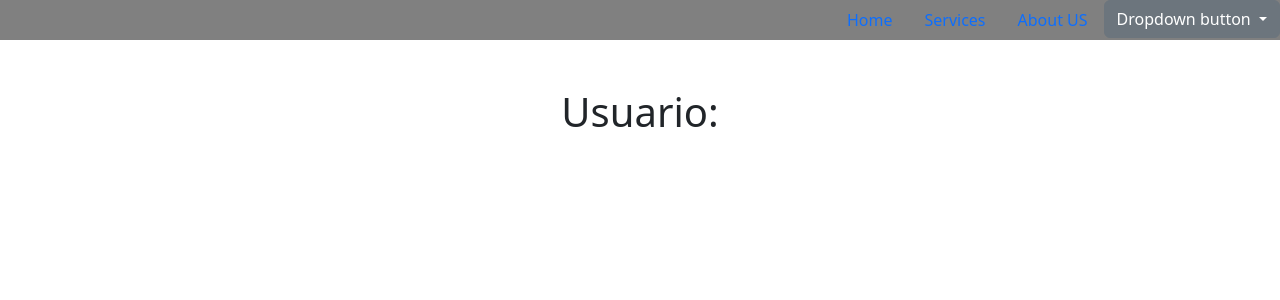
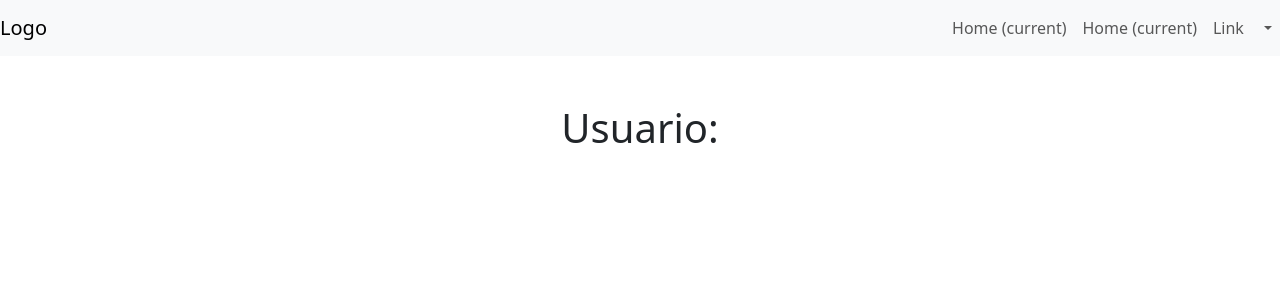
Before and after one commit to AndresSilverall/HollowClientsSystem, a Django app: template templates/base.html in a window 1280 px wide. Shown: the top 300 px of the page. Run offline with Django 4.2, Linux system fonts and the light colour scheme; the template is opened without the code that fills it, so the values that code supplies are empty; some libraries are stand-ins or nearby versions.

Commit message:
se corrigio el diseño de la barra de navegacion

```diff
--- a/templates/base.html
+++ b/templates/base.html
@@ -6,43 +6,51 @@
     <meta name="viewport" content="width=device-width, initial-scale=1.0">
 		<link href="{% static 'fontawesome_free/css/all.min.css' %}" rel="stylesheet" type="text/css">
 		<script src="{% static 'fontawesome_free/js/all.min.js' %}"></script>
+		<script src="{% static 'bootstrap/js/bootstrap.bundle.js' %}"></script>
     <link rel="stylesheet" href="{% static 'bootstrap/css/bootstrap.min.css' %}">
+		<script src="{% static 'bootstrap/js/bootstrap.min.js' %}"></script>
+
+
     <title>Base template</title>
 </head>
 <body>
-    <nav>
-			<ul class="nav list-inline justify-content-end" style="background-color: gray">
-				<li class="nav-item">
-					<a class="nav-link" href="#"> Home</a>
-				</li>
-				<li>
-					<a class="nav-link" href="#"> Services</a>
-				</li>
-					<li>
-						<a class="nav-link" href="#"> About US</a>
+    <nav class="navbar navbar-expand-lg bg-light">
+			<a class="navbar-brand" href="#"> Logo</a>
+			<button class="navbar-toggler" type="button" data-bs-toggle="collapse" data-bs-target="#navbarSupportedContent" aria-controls="navbarSupportedContent" aria-expanded="false" aria-label="Toggle navigation">
+				<span class="navbar-toggler-icon"></span>
+			</button>
+			<div class="collapse navbar-collapse justify-content-end" id="navbarSupportedContent">
+				<ul class="navbar-nav mr-auto">
+					<li class="nav-item active">
+						<a class="nav-link" href="#">Home <span class="sr-only">(current)</span></a>
 					</li>
-					<div class="nav-dropdown">
-						<button class="btn btn-secondary dropdown-toggle" type="button" id="dropdownMenuButton1" data-bs-toggle="dropdown" aria-expanded="false">
-							Dropdown button
-						</button>
-						<ul class="dropdown-menu">
-							<li>
-								<a class="dropdown-item" href="">Profile</a>
-								<a class="dropdown-item" href="">Profile</a>
-								<a class="dropdown-item" href="">Profile</a>
-							</li>
+					<li class="nav-item active">
+						<a class="nav-link" href="#">Home <span class="sr-only">(current)</span></a>
+					</li>
+					<li class="navbar-item">
+						<a class="nav-link" href="#">Link</a>
+					</li>
+					<li class="nav-item dropdown">
+						<a class="nav-link dropdown-toggle" href="#" id="navbarDropdown" role="button" data-bs-toggle="dropdown" aria-haspopup="true" aria-expanded="false">
+							<i class="fas fa-user-circle"></i>
+						</a>
+						<div class="dropdown-menu" aria-labelledby="navbarDropdown">
+							<a class="dropdown-item" href="#">Action</a>
+							<a class="dropdown-item" href="#">Another action</a>
+							<div class="dropdown-divider"></div>
+							<a class="dropdown-item" href="#">Something else here</a>
+						</div>
+					</li>
+				</ul>
+			</div>
 
-						</ul>
-					</div>
-			</ul>
 		</nav>
 		<div class="container">
 			<h1 class="text-center py-5"> Usuario: </h1>
-			<i class="fas fa-user-circle"></i>
 			<i class="fas fa-unlock-alt"></i>
 			<i class="fas fa-unlock-alt"></i>
 		</div>
 
-		<script src="{% static 'bootstrap/js/bootstrap.min.js' %}"></script>
+
 </body>
 </html>
```
